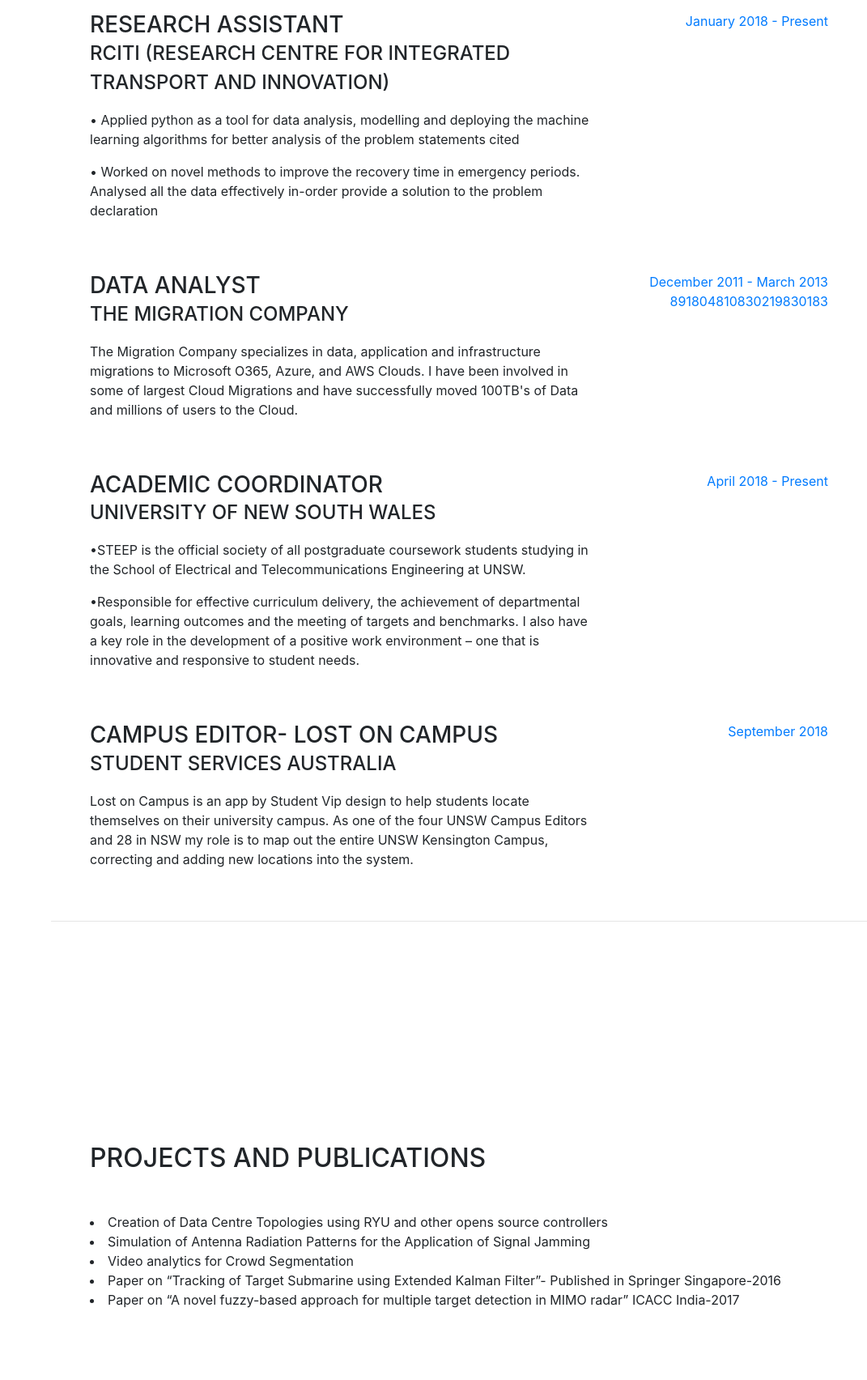
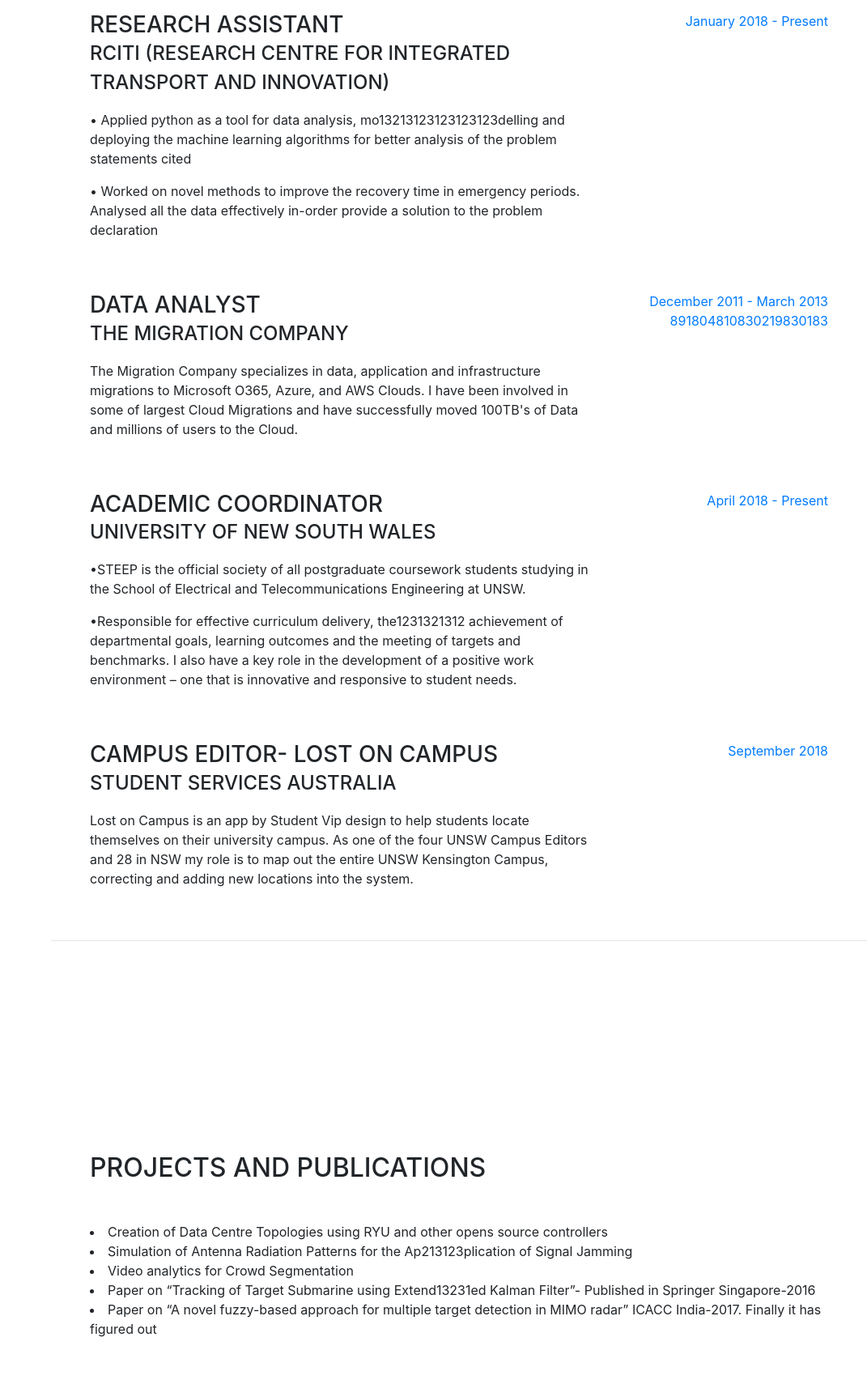
Before and after one commit to VikranthSubramanian/VikranthSubramanian.github.io, a website with bundled scripts: page index.html in a window 1280 px wide. Shown: the part 920-2624 px from the top of the page at 81% size, without its empty margins (209-1280 px from the left). Built offline with nearby package versions, Linux system fonts and the light colour scheme; a web font is replaced by a local one.

Commit message:
Update index.html

```diff
--- a/index.html
+++ b/index.html
@@ -68,7 +68,7 @@
           <div class="subheading mb-5">Unit 7/4 Botony Street, Randwick, Sydney 2031 · +(61) 0414378741·
             <a href="mailto:vikranth.subramanian@unsw.edu.au"><small>vikranth.subramanian@unsw.edu.au</small></a>
           </div>
-          <p class="lead mb-5">A perseverant111, energetic and dependable engineering graduate having a strong analytical, organisational and creative skills. Diligent learner focussed on improving the performance through effective collaboration. Proficient in programming and work experience demonstrates the ability to multitask jobs and work independently or with others.</p>
+          <p class="lead mb-5">A perseverant111111212341241324343141, energet41413212ic and dependable engineering graduate having a strong analytical, organisational and creative skills. Diligent learner focussed on improving the performance through effective collaboration. Proficient in programming and work experience demonstrates the ability to multitask jobs and work independently or with others.</p>
           <div class="social-icons">
             <a href="http://www.linkedin.com/in/vikranth-subramanian-893384ba">
               <i class="fab fa-linkedin-in"></i>
@@ -91,7 +91,7 @@
             <div class="resume-content mr-auto">
               <h3 class="mb-0">Research Assistant</h3>
               <div class="subheading mb-3">rCITI (Research Centre for Integrated Transport and Innovation)</div>
-              <p>• Applied python as a tool for data analysis, modelling and deploying the machine learning algorithms for better analysis of the problem statements cited</p>
+              <p>• Applied python as a tool for data analysis, mo13213123123123123delling and deploying the machine learning algorithms for better analysis of the problem statements cited</p>
               <p>• Worked on novel methods to improve the recovery time in emergency periods. Analysed all the data effectively in-order provide a solution to the problem declaration</p>
 
             </div>
@@ -116,7 +116,7 @@
               <h3 class="mb-0">Academic Coordinator</h3>
               <div class="subheading mb-3">UNIVERSITY OF NEW SOUTH WALES</div>
               <p>•STEEP is the official society of all postgraduate coursework students studying in the School of Electrical and Telecommunications Engineering at UNSW.</p>
-              <p>•Responsible for effective curriculum delivery, the achievement of departmental goals, learning outcomes and the
+              <p>•Responsible for effective curriculum delivery, the1231321312 achievement of departmental goals, learning outcomes and the
 meeting of targets and benchmarks. I also have a key role in the development of a positive work environment –
 one that is innovative and responsive to student needs.</p>
             </div>
@@ -147,10 +147,10 @@
           <div class="resume-item d-flex flex-column flex-md-row mb-5">
             <div class="resume-content mr-auto">
             <li>Creation of Data Centre Topologies using RYU and other opens source controllers</li>
-            <li>Simulation of Antenna Radiation Patterns for the Application of Signal Jamming</li>
+            <li>Simulation of Antenna Radiation Patterns for the Ap213123plication of Signal Jamming</li>
             <li>Video analytics for Crowd Segmentation</li>
-            <li>Paper on “Tracking of Target Submarine using Extended Kalman Filter”- Published in Springer Singapore-2016</li>
-            <li>Paper on “A novel fuzzy-based approach for multiple target detection in MIMO radar” ICACC India-2017</li>
+            <li>Paper on “Tracking of Target Submarine using Extend13231ed Kalman Filter”- Published in Springer Singapore-2016</li>
+            <li>Paper on “A novel fuzzy-based approach for multiple target detection in MIMO radar” ICACC India-2017. Finally it has figured out</li>
 
           </div>
           </div>
@@ -201,7 +201,7 @@
           <div class="subheading mb-3">Programming Languages &amp; Tools</div>
           <ul class="list-inline dev-icons">
             <li class="list-inline-item">
-              <h6><i class="fab"> Python, C, C++, MATLAB, MySQL, Amazon Web Services, Linux/Unix, Git, Restful API’s, PHP, Google Cloud, Network Virtualization, Javascript, HTML,CSS</i><h6>
+              <h6><i class="fab"> Everything, Python, C, C++, MATLAB, MySQL, Amazon Web Services, Linux/Unix, Git, Restful API’s, PHP, Google Cloud, Network Virtualization, Javascript, HTML,CSS</i><h6>
             </li>
 
           </ul>
```
